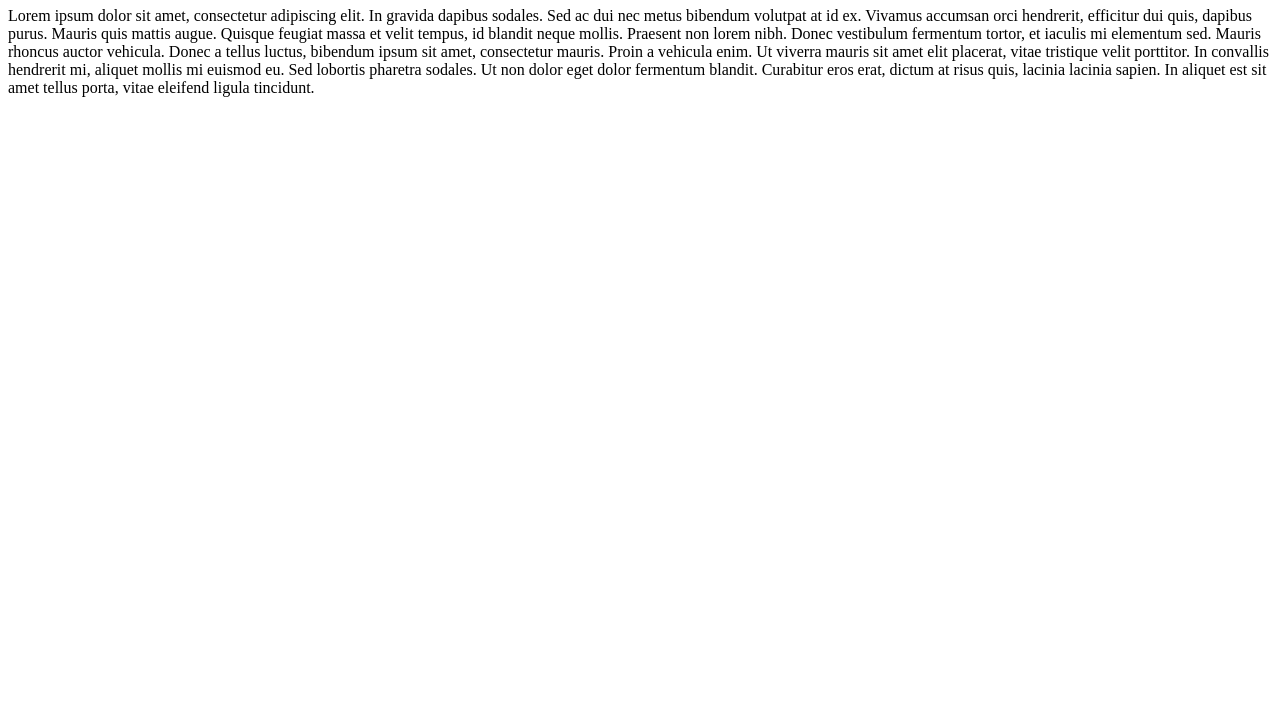
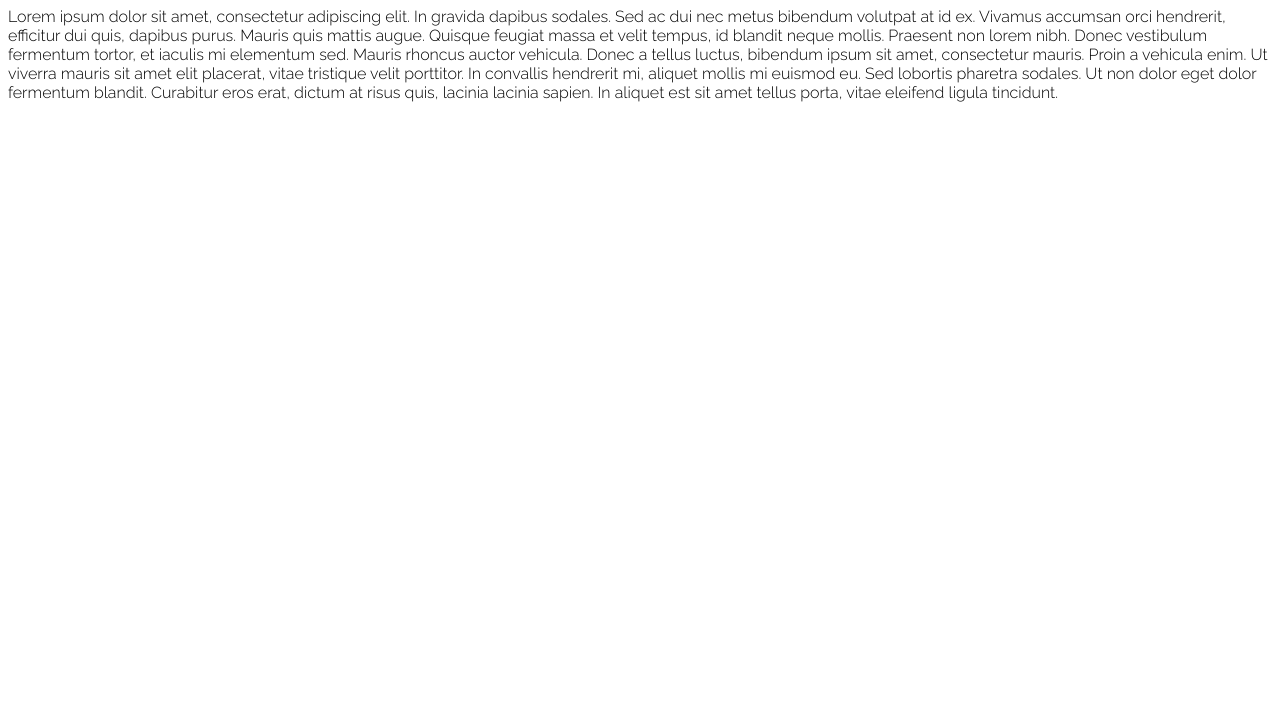
Before and after one commit to grzesieku401/firstHtmleduweb, a plain HTML site: page third.html in a window 1280 px wide. Shown: the part 73-800 px from the top of the page. Drawn offline with Linux system fonts and the light colour scheme.

Commit message:
Add font from Google Fonts to the third page

```diff
--- a/third.html
+++ b/third.html
@@ -5,6 +5,7 @@
   <meta name="viewport" content="width=device-width, initial-scale=1.0">
   <meta http-equiv="X-UA-Compatible" content="ie=edge">
   <link rel="stylesheet" href="thirdstyle.css">
+  <link href="https://fonts.googleapis.com/css2?family=Raleway:wght@300&display=swap" rel="stylesheet">
   <title>Third</title>
 </head>
 <body>
--- a/thirdstyle.css
+++ b/thirdstyle.css
@@ -11,3 +11,7 @@ html{
 h1{
   font-size: 2rem;
 }
+
+p{
+  font-family: 'Raleway', sans-serif;
+}
```
